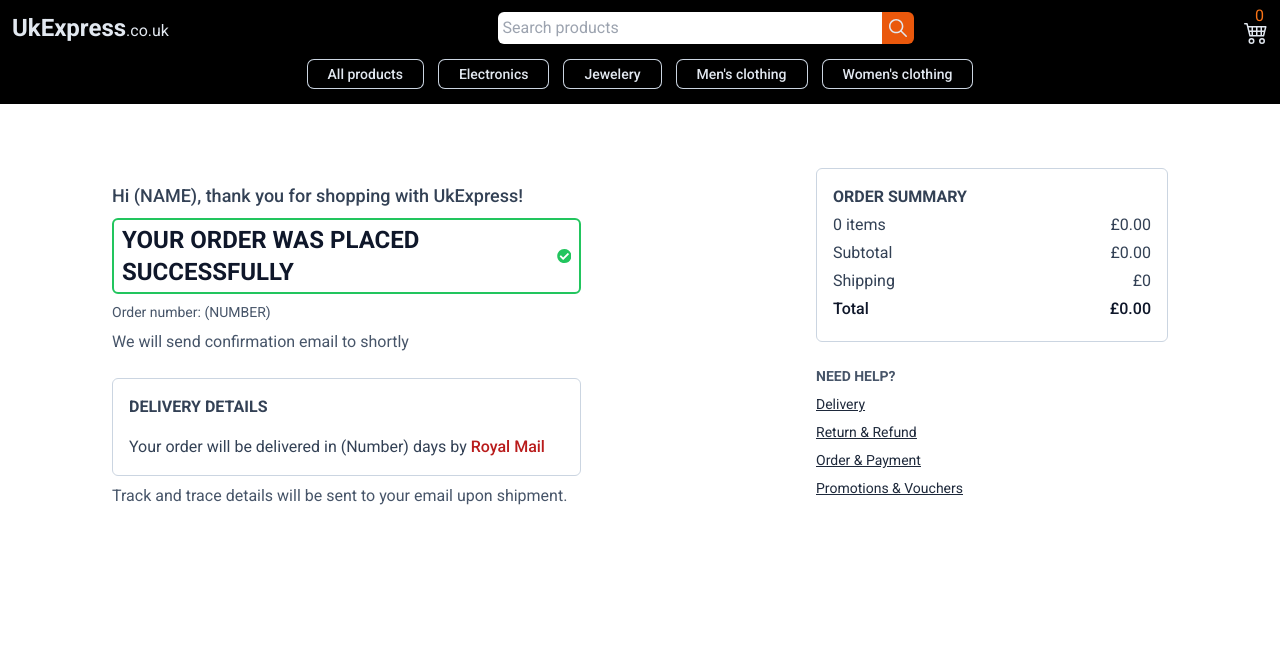
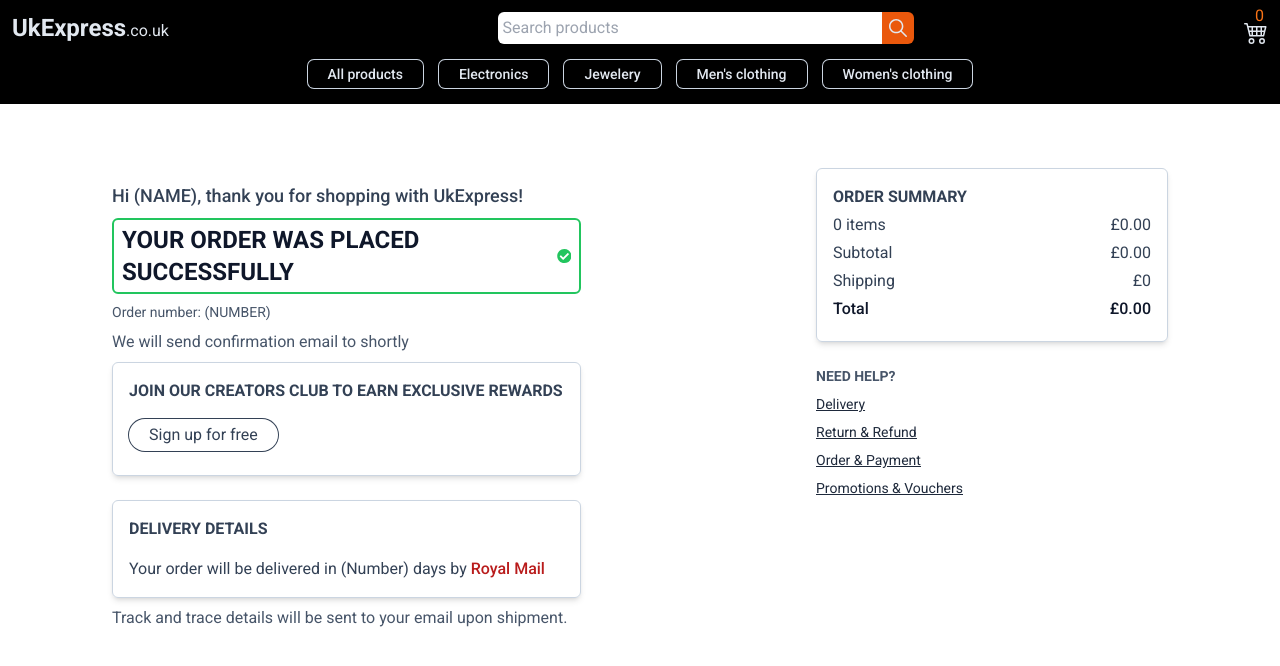
Before and after one commit to NDraganov/uk-express, a React (Vite) app: page /order-confirmation in a window 1280 px wide. Shown: the top 666 px of the page. Built offline with nearby package versions, Linux system fonts and the light colour scheme.

Commit message:
Create a club component

```diff
--- a/src/features/confirmation/DeliveryDetails.tsx
+++ b/src/features/confirmation/DeliveryDetails.tsx
@@ -5,7 +5,7 @@ export default function DeliveryDetails() {
 
   return (
     <section className="my-6">
-      <div className="w-2/3 border border-slate-300 p-4 text-slate-700 rounded-md">
+      <div className="w-2/3 border border-slate-300 p-4 text-slate-700 rounded-md shadow-md">
         <h3 className="font-semibold">DELIVERY DETAILS</h3>
         <ul className="grid md:grid-cols-5 my-2 gap-2">
           {cartItems.map((item) => (
--- a/src/features/confirmation/OrderSummary.tsx
+++ b/src/features/confirmation/OrderSummary.tsx
@@ -14,7 +14,7 @@ export default function OrderSummary() {
 
   return (
     <section className="w-full">
-      <div className="border border-slate-300 rounded-md p-4 text-slate-700">
+      <div className="border border-slate-300 rounded-md p-4 text-slate-700 shadow-md">
         <h3 className="font-semibold">ORDER SUMMARY</h3>
         <p className="flex items-center justify-between my-1">
           {cartItems.length} items <span>£{formattedTotalPriceItems}</span>
--- a/src/pages/OrderConfirmationPage.tsx
+++ b/src/pages/OrderConfirmationPage.tsx
@@ -2,6 +2,7 @@ import { IconContext } from "react-icons";
 import DeliveryDetails from "../features/confirmation/DeliveryDetails";
 import NeedHelp from "../features/confirmation/NeedHelp";
 import OrderSummary from "../features/confirmation/OrderSummary";
+import Club from "../ui/club";
 import { FaCheckCircle } from "react-icons/fa";
 
 export default function OrderConfirmationPage() {
@@ -24,6 +25,7 @@ export default function OrderConfirmationPage() {
           <p className="text-base text-slate-600 my-2">
             We will send confirmation email to shortly
           </p>
+          <Club />
           <DeliveryDetails />
         </div>
         <div className="w-1/3">
--- /dev/null
+++ b/src/ui/Club.tsx
@@ -0,0 +1,18 @@
+import { useNavigate } from "react-router-dom";
+import Button from "./Button";
+
+export default function Club() {
+  const navigate = useNavigate();
+
+  function handleClick() {
+    navigate("/creators-club");
+  }
+  return (
+    <div className="border border-slate-300 rounded-md w-2/3 p-4 shadow-md">
+      <h3 className="text-slate-700 font-semibold mb-2">
+        JOIN OUR CREATORS CLUB TO EARN EXCLUSIVE REWARDS
+      </h3>
+      <Button title="Sign up for free" onClick={handleClick} />
+    </div>
+  );
+}
```
